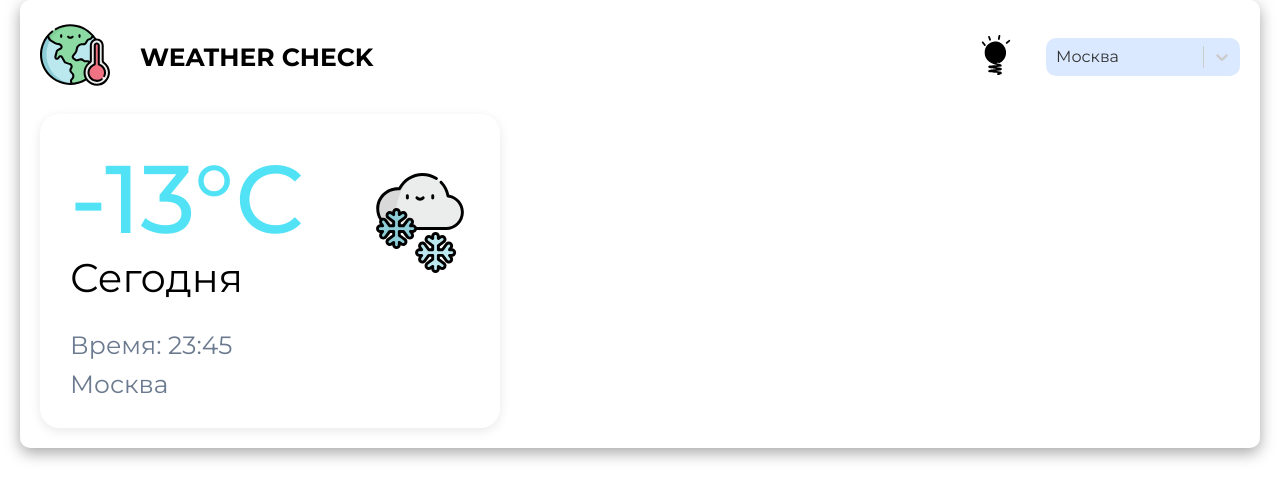
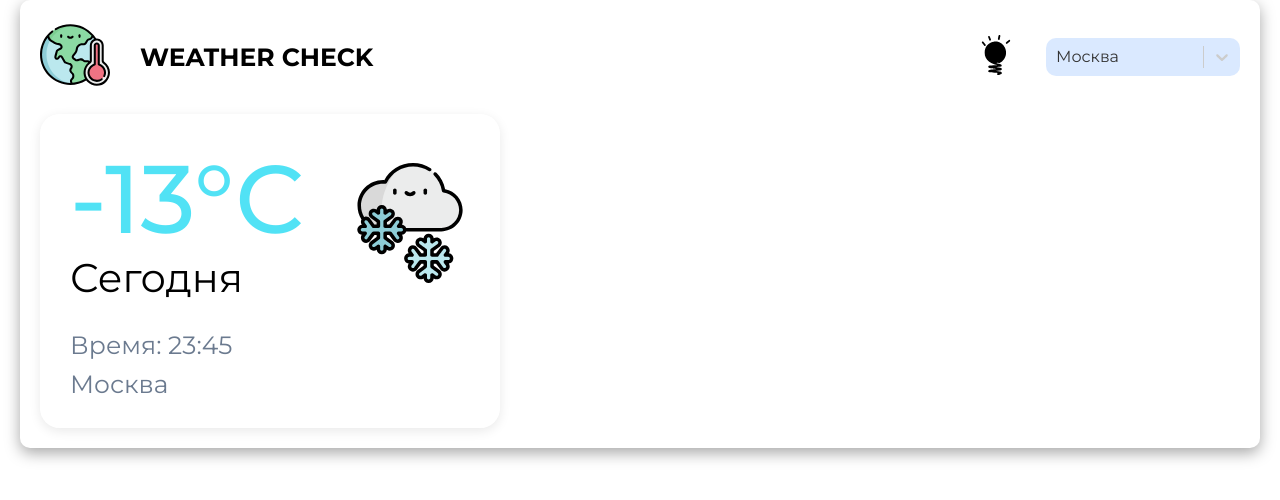
Before and after one commit to BelovDmitriii/Weather-Check, a React (Create React App) app: page / in a window 1280 px wide. Shown: the top 500 px of the page. Built offline with nearby package versions, Linux system fonts and the light colour scheme.

Commit message:
fix: change size of weather icon

```diff
--- a/src/pages/DayItem/DayItem.module.scss
+++ b/src/pages/DayItem/DayItem.module.scss
@@ -11,8 +11,8 @@
 
 .top_block {
   svg {
-    width: 100px;
-    height: 100px;
+    width: 120px;
+    height: 120px;
   }
   display: flex;
   justify-content: space-between;
```
